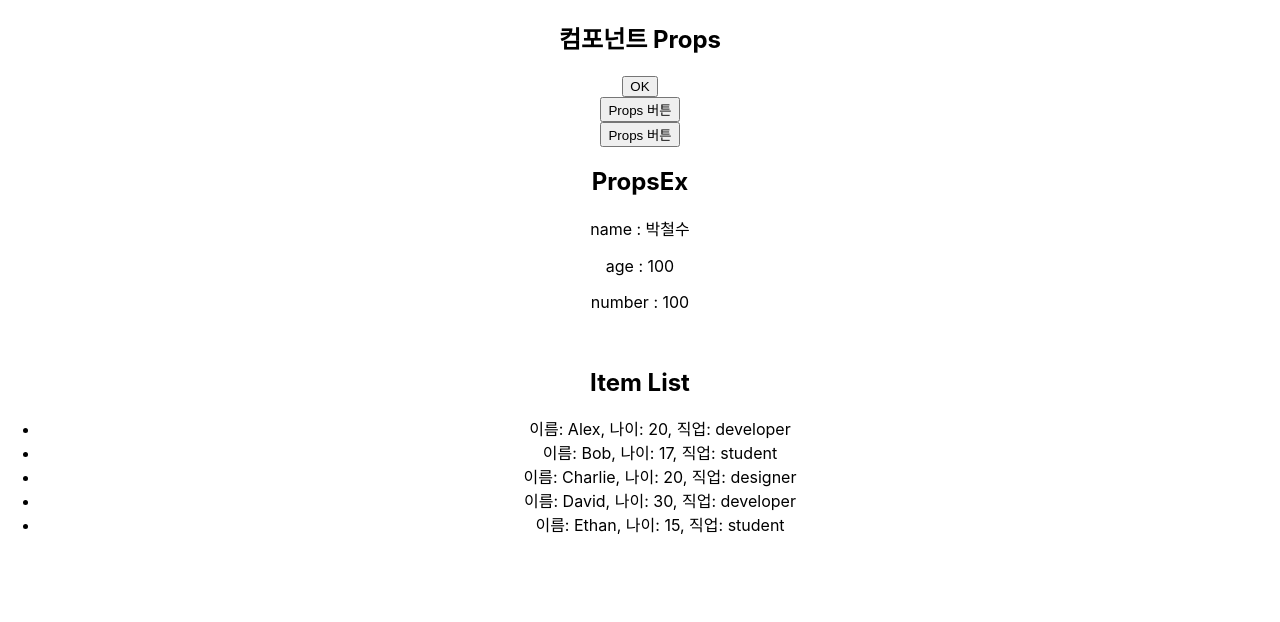
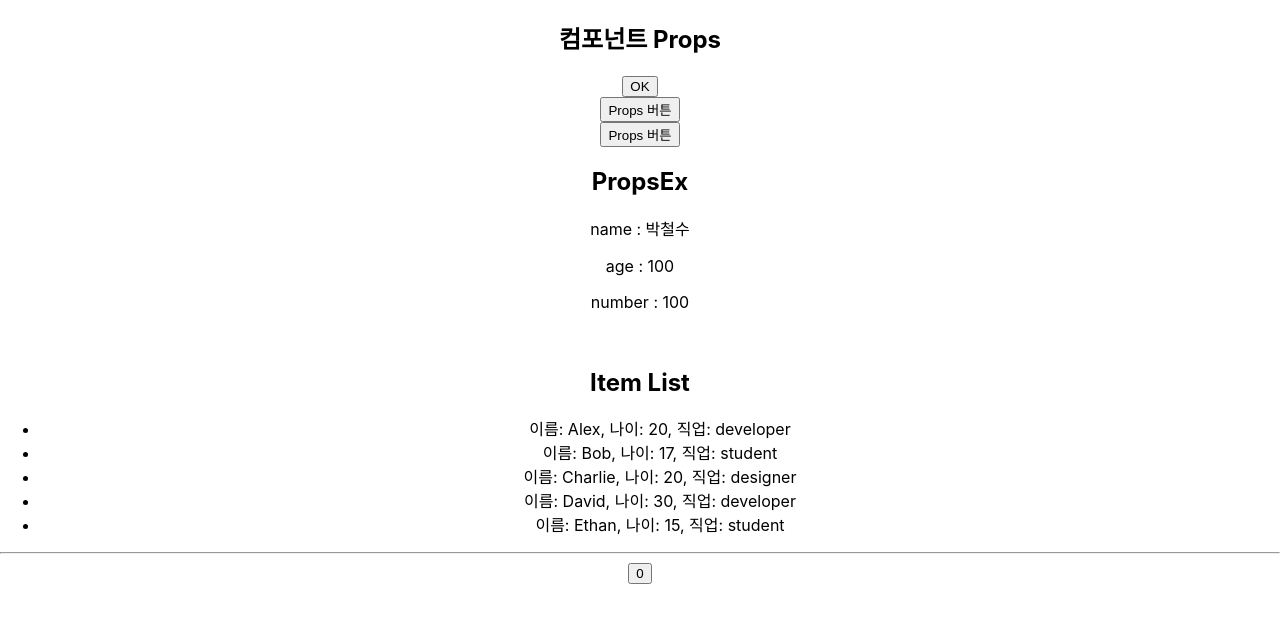
Before and after one commit to nam2626/KH_2025_04_REACT, a React (Create React App) app in the folder component-props/: page / in a window 1280 px wide. Shown: the top 622 px of the page. Built offline with nearby package versions, Linux system fonts and the light colour scheme.

Commit message:
다시 렌더링 되는지 테스트

```diff
--- a/component-props/src/App.js
+++ b/component-props/src/App.js
@@ -1,4 +1,5 @@
 import './App.css';
+import ButtonCount from './components/ButtonCount';
 import ButtonOK from './components/ButtonOK';
 import ButtonProps from './components/ButtonProps';
 import ItemList from './components/ItemList';
@@ -11,10 +12,17 @@ const profile = [
 	{ name: 'David', age: 30, job: 'developer' },
 	{ name: 'Ethan', age: 15, job: 'student' },
 ];
-
+const obj ={
+  count : 0
+}
 function App() {
+  const addCount = () => {
+    obj.count++;
+    alert(`카운트 증가: ${obj.count}`);
+    console.log("count : ",obj.count);
+  }
   return (
-    <div className="App">
+    <div className="App" style={{ marginBottom: '100px' }}>
       <h2>컴포넌트 Props</h2>
       <ButtonOK data="데이터" var1="확인" attr="속성값"/>
       <br></br>
@@ -25,6 +33,8 @@ function App() {
       <PropsEx name="박철수" age={20} />
       <br></br>
       <ItemList profile={profile} />
+      <hr/>
+      <ButtonCount count={obj.count} addCount={addCount} />
     </div>
   );
 }
--- /dev/null
+++ b/component-props/src/components/ButtonCount.jsx
@@ -0,0 +1,3 @@
+export default (props) => {
+    return <button onClick={props.addCount}>{props.count}</button>
+}
```
